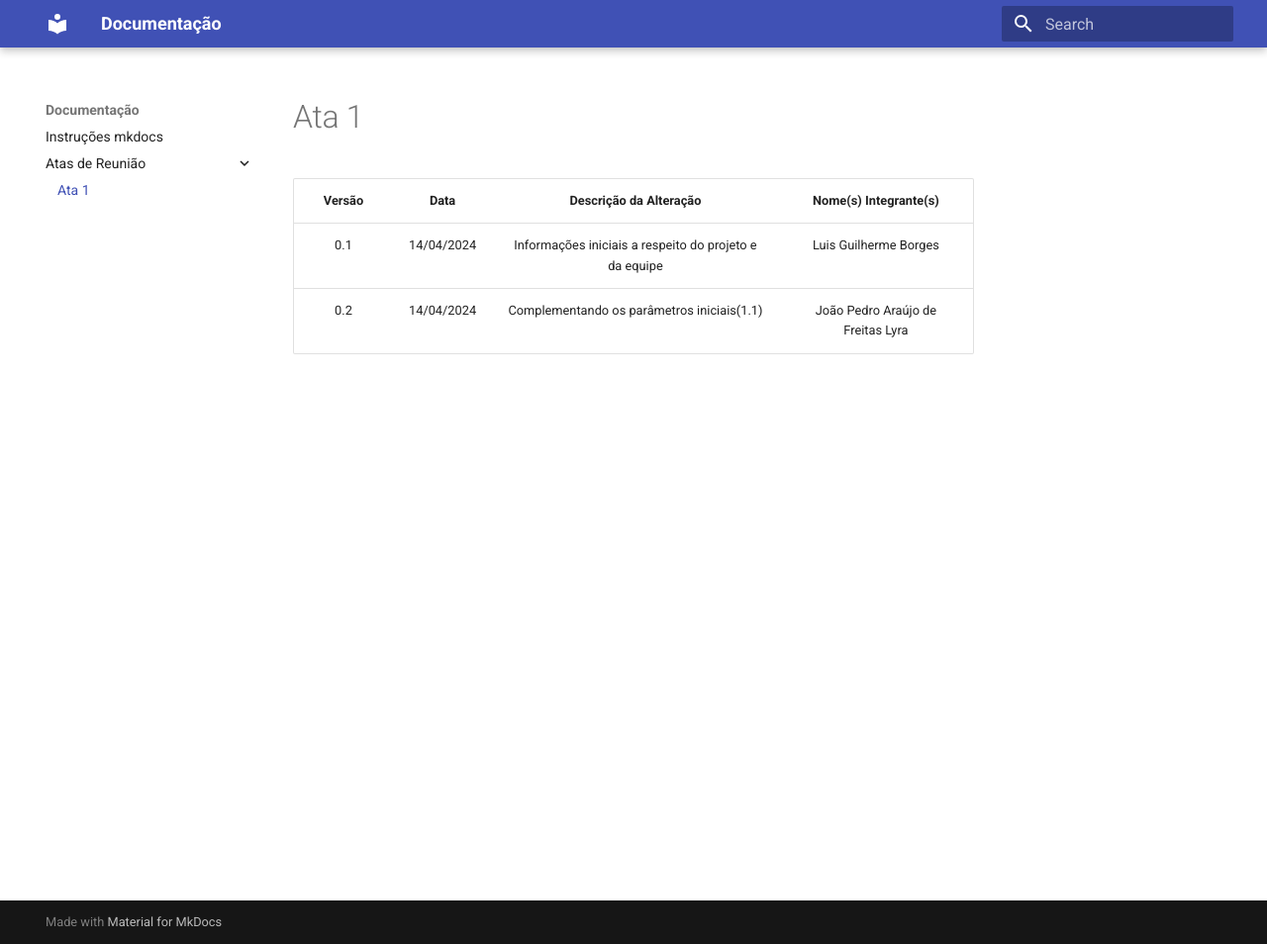
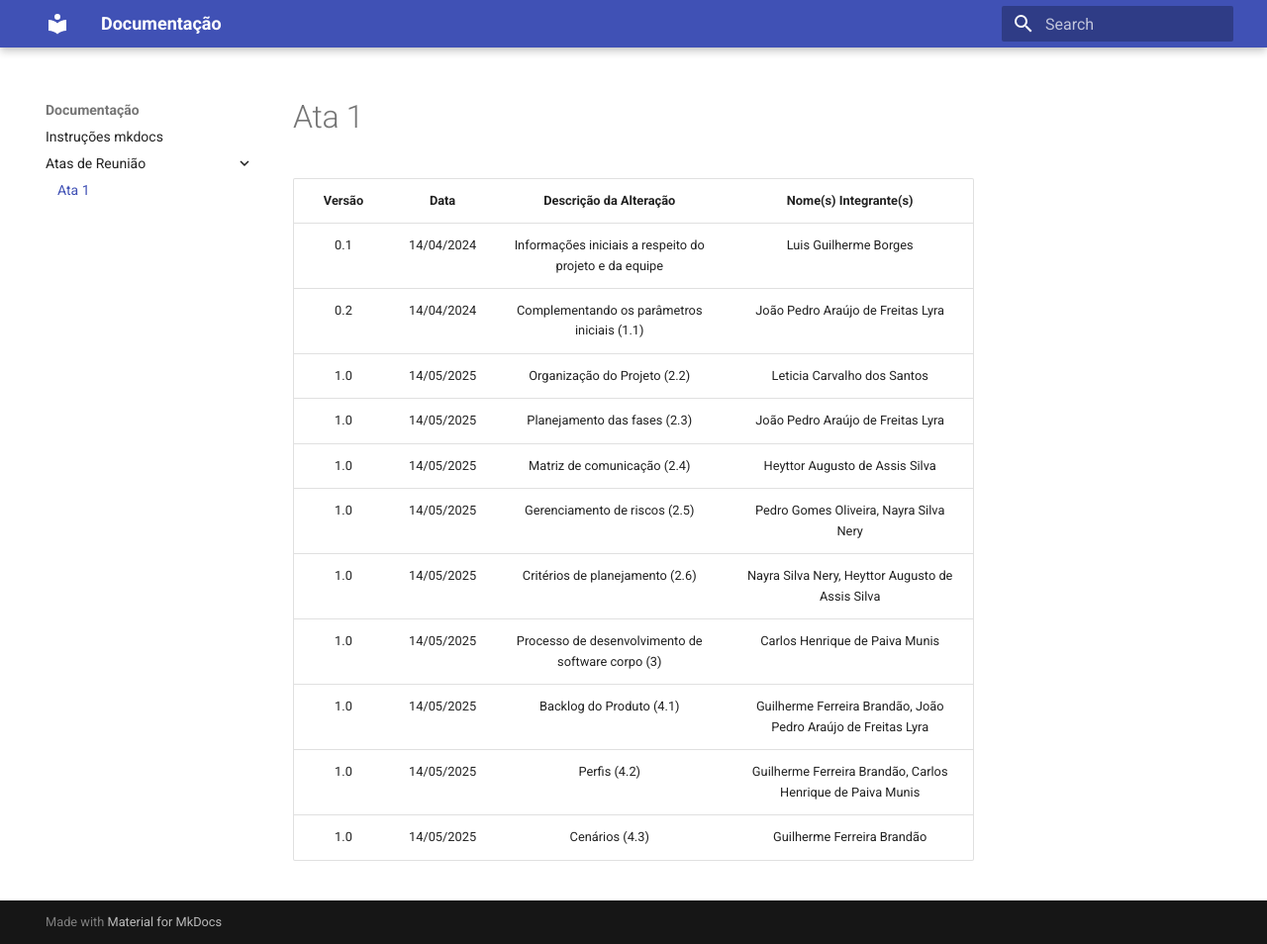
Before and after one commit to yaabdon/mds_othala_project, an MkDocs documentation site: the page built from docs/atas-reuniao/ata-reuniao-1.md, in a window 1280 px wide and 954 px high. Shown: the whole window at 99% size. Built offline with MkDocs 1.6.1 and Material for MkDocs 9.7.7, drawn with Linux system fonts in a browser that asks for light colours.

Commit message:
Update ata-reuniao-1.md
complementação da ata

```diff
--- a/docs/atas-reuniao/ata-reuniao-1.md
+++ b/docs/atas-reuniao/ata-reuniao-1.md
@@ -1,4 +1,13 @@
-| Versão | Data | Descrição da Alteração | Nome(s) Integrante(s) |
-| :----: | :--: | :--------------------: | :-------------------: |
-| 0.1 | 14/04/2024 | Informações iniciais a respeito do projeto e da equipe | Luis Guilherme Borges |
-| 0.2 | 14/04/2024 | Complementando os parâmetros iniciais(1.1) | João Pedro Araújo de Freitas Lyra |
+| Versão | Data       | Descrição da Alteração                                  | Nome(s) Integrante(s)                                |
+| :----: | :--------: | :------------------------------------------------------: | :---------------------------------------------------: |
+| 0.1    | 14/04/2024 | Informações iniciais a respeito do projeto e da equipe   | Luis Guilherme Borges                                |
+| 0.2    | 14/04/2024 | Complementando os parâmetros iniciais (1.1)              | João Pedro Araújo de Freitas Lyra                    |
+| 1.0    | 14/05/2025 | Organização do Projeto (2.2)                            | Leticia Carvalho dos Santos                          |
+| 1.0    | 14/05/2025 | Planejamento das fases (2.3)                            | João Pedro Araújo de Freitas Lyra                    |
+| 1.0    | 14/05/2025 | Matriz de comunicação (2.4)                             | Heyttor Augusto de Assis Silva                       |
+| 1.0    | 14/05/2025 | Gerenciamento de riscos (2.5)                           | Pedro Gomes Oliveira, Nayra Silva Nery               |
+| 1.0    | 14/05/2025 | Critérios de planejamento (2.6)                         | Nayra Silva Nery, Heyttor Augusto de Assis Silva     |
+| 1.0    | 14/05/2025 | Processo de desenvolvimento de software corpo (3)       | Carlos Henrique de Paiva Munis                       |
+| 1.0    | 14/05/2025 | Backlog do Produto (4.1)                                | Guilherme Ferreira Brandão, João Pedro Araújo de Freitas Lyra |
+| 1.0    | 14/05/2025 | Perfis (4.2)                                             | Guilherme Ferreira Brandão, Carlos Henrique de Paiva Munis |
+| 1.0    | 14/05/2025 | Cenários (4.3)                                          | Guilherme Ferreira Brandão                           |
```
